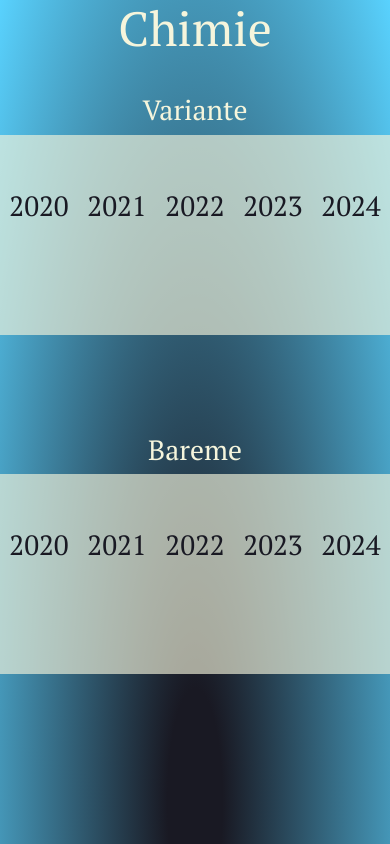
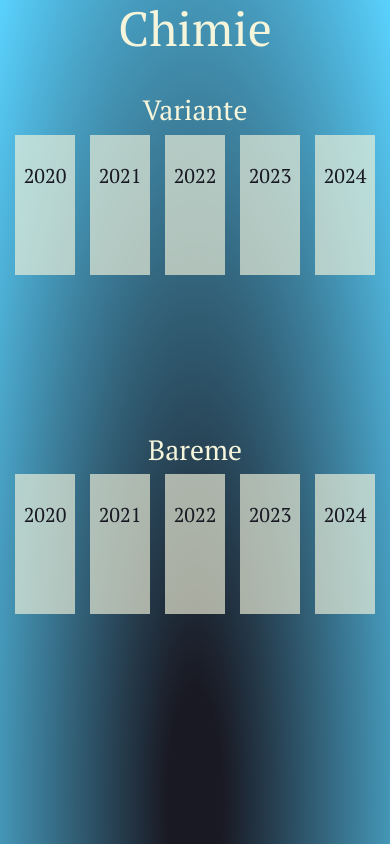
Before and after one commit to dotegoo/bac, a React (Vite) app: page /bac/chimie in a window 390 px wide. Shown: the top 844 px of the page. Built offline with nearby package versions, Linux system fonts and the light colour scheme.

Commit message:
23.12.16: Responsive for mobile

```diff
--- a/src/App.css
+++ b/src/App.css
@@ -86,7 +86,7 @@
     font-size: 40copx;
   }
 }
-@media only screen and (max-width: 400px) {
+@media only screen and (max-width: 426px) {
   #app h1 {
     font-size: 30px;
   }
@@ -102,4 +102,11 @@
     padding-left: 5%;
     padding-right: 5%;
   }
+  #Var-Bar div {
+    height: 140px;
+    width: 60px;
+  }
+  #Var-Bar div h1 {
+    font-size: 20px;
+  }
 }
```
